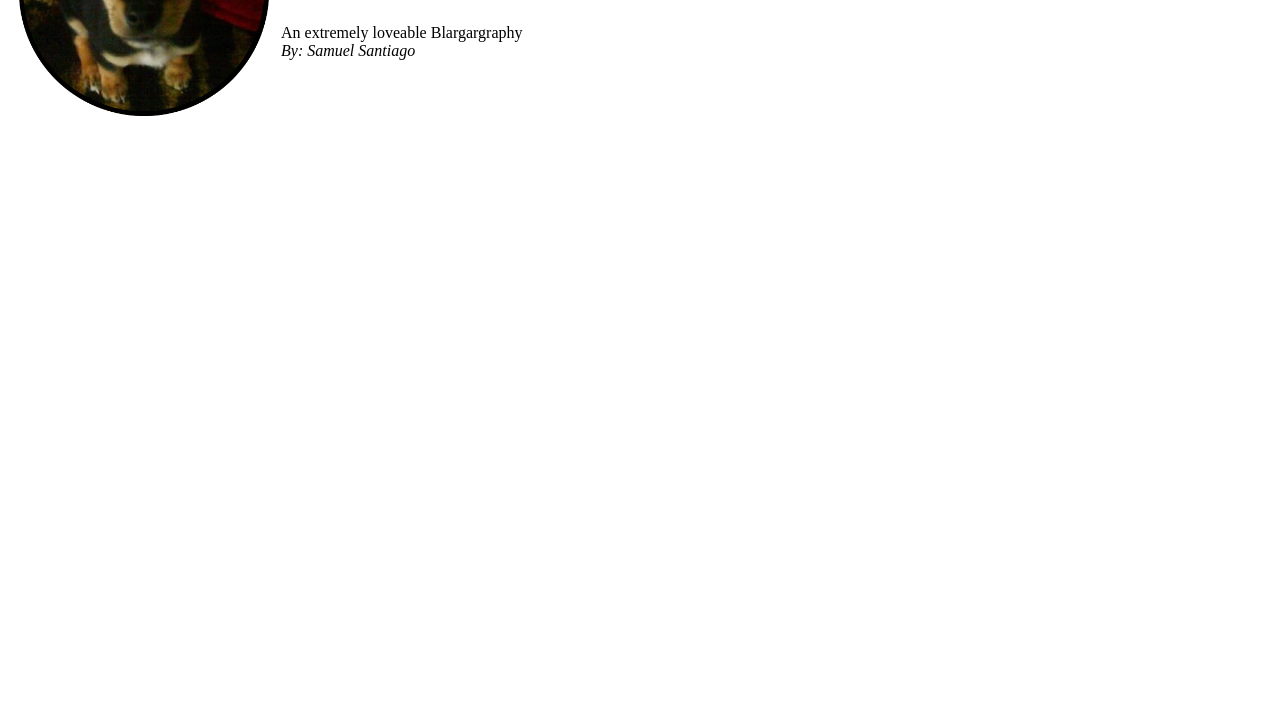
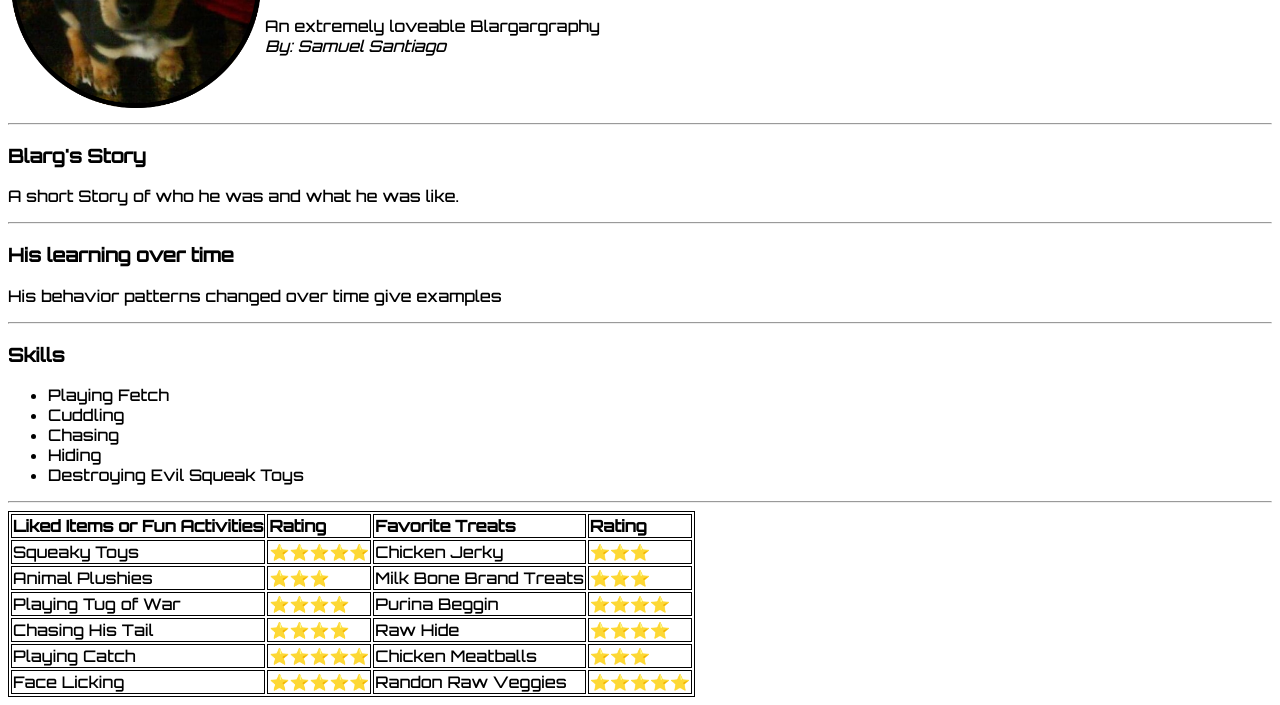
Before and after one commit to o0Daku0o/blargargraphy, a plain HTML site: page index.html in a window 1280 px wide. Shown: the part 153-858 px from the top of the page. Before the commit the page ends 800 px from the top, so only its background shows below. Drawn offline with Linux system fonts and the light colour scheme.

Commit message:
Added more details and some CSS to the files

```diff
--- a/css/style.css
+++ b/css/style.css
@@ -0,0 +1,10 @@
+@import url('https://fonts.googleapis.com/css2?family=Orbitron:wght@500&display=swap');
+
+body{
+    font-family: 'Orbitron';
+}
+
+table, th, tr, td{
+    border: 1px solid;
+    text-align: left;
+}
--- a/index.html
+++ b/index.html
@@ -5,12 +5,72 @@
     <link rel="stylesheet" href=".\css\style.css">
 </head>
 <body>
-    <table cellspacing="10">
-        <tr>
-            <td><img src=".\img\blargbaby.png" alt="A extremely cute image of Blarg as a baby looking up at me" style="width:250px;height:250px"></td>
-            <td><h1>Blarg</h1><br>An extremely loveable Blargargraphy<br><em>By: Samuel Santiago</em></td>
-        </tr>
-    </table>
+        <table style="border:hidden">
+            <tr style="border:hidden">
+                <td style="border:hidden"><img src=".\img\blargbaby.png" alt="A extremely cute image of Blarg, my dog, as a baby looking up at me" style="width:250px;height:250px"></td>
+                <td style="border:hidden"><h1>Blarg</h1><br>An extremely loveable Blargargraphy<br><em>By: Samuel Santiago</em></td>
+            </tr>
+        </table>
+    <hr>
+        <h3>Blarg's Story</h3>
+        <p>A short Story of who he was and what he was like.</p>
+    <hr>
+        <h3>His learning over time</h3>
+        <p>His behavior patterns changed over time give examples</p>
+    <hr>
+        <h3>Skills</h3>
+        <ul>
+            <li>Playing Fetch</li>
+            <li>Cuddling</li>
+            <li>Chasing</li>
+            <li>Hiding</li>
+            <li>Destroying Evil Squeak Toys</li>
+        </ul>
+    <hr>
+        <table>
+            <tr>
+                <th>Liked Items or Fun Activities</th>
+                <th>Rating</th>
+                <th>Favorite Treats</th>
+                <th>Rating</th>
+            </tr>
+            <tr>
+                <td>Squeaky Toys</td>
+                <td>⭐⭐⭐⭐⭐</td>
+                <td>Chicken Jerky</td>
+                <td>⭐⭐⭐</td>
+            </tr>
+            <tr>
+                <td>Animal Plushies</td>
+                <td>⭐⭐⭐</td>
+                <td>Milk Bone Brand Treats</td>
+                <td>⭐⭐⭐</td>
+            </tr>
+            <tr>
+                <td>Playing Tug of War</td>
+                <td>⭐⭐⭐⭐</td>
+                <td>Purina Beggin</td>
+                <td>⭐⭐⭐⭐</td>
+            </tr>
+            <tr>
+                <td>Chasing His Tail</td>
+                <td>⭐⭐⭐⭐</td>
+                <td>Raw Hide</td>
+                <td>⭐⭐⭐⭐</td>
+            </tr>
+            <tr>
+                <td>Playing Catch</td>
+                <td>⭐⭐⭐⭐⭐</td>
+                <td>Chicken Meatballs</td>
+                <td>⭐⭐⭐</td>
+            </tr>
+            <tr>
+                <td>Face Licking</td>
+                <td>⭐⭐⭐⭐⭐</td>
+                <td>Randon Raw Veggies</td>
+                <td>⭐⭐⭐⭐⭐</td>
+            </tr>
+        </table>
 </body>
 <script src=".\js\script.js"></script>
 </html>
```
